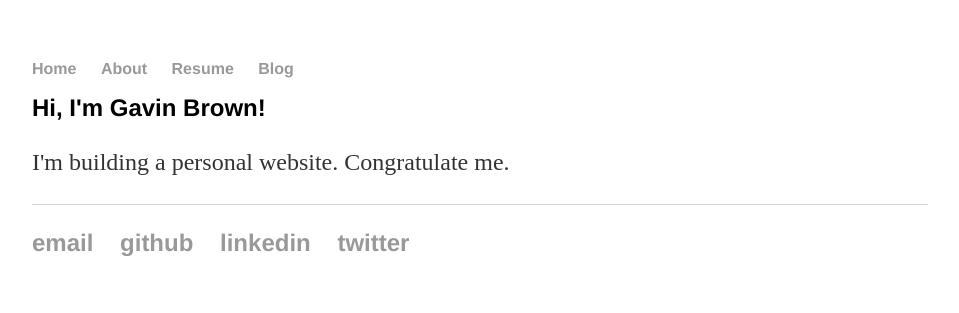
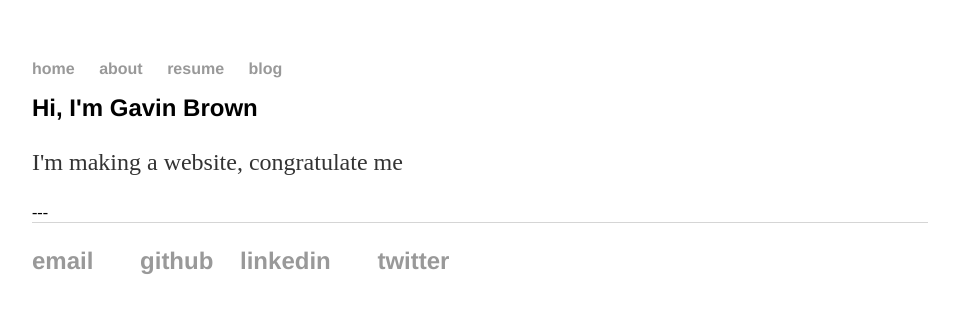
Before and after one commit to gavinrbrown1/gavinrbrown1.github.io, a Jekyll site: the page built from index.html, in a window 1280 px wide. Shown: the top 313 px of the page, without its empty margins (160-1119 px from the left). Built offline with Jekyll 4.4.1, drawn with Linux system fonts in a browser that asks for light colours.

Commit message:
Alters to rely on default layout

```diff
--- a/index.html
+++ b/index.html
@@ -1,32 +1,9 @@
-<!DCOTYPE html>
-<html>
-  <head>
-    <title>Gavin Brown</title>
-    <!-- link to main stylesheet -->
-    <link rel="stylesheet" type="text/css" href="/css/main.css">
-  </head>
-  <body>
-    <nav>
-    <ul>
-      <li><a href="/">Home</a></li>
-      <li><a href="/about">About</a></li>
-      <li><a href="/resume">Resume</a></li>
-      <li><a href="/blog">Blog</a></li>
-    </ul>
-    </nav>
-    <div class="container">
-    <div class="blurb">
-      <h1>Hi, I'm Gavin Brown!</h1>
-        <p>I'm building a personal website. Congratulate me.</p>
-      </div><!-- /.blurb -->
-      </div><!-- ./container -->
-      <footer>
-      <ul>
-        <li><a href="mailto:gavinrbrown1@gmail.com">email</a></li>
-        <li><a href="https://github.com/gavinrbrown1">github</a></li>
-        <li><a href="https://linkedin.com/in/gavinrbrown1">linkedin</a></li>
-        <li><a href="https://twitter.com/gavinrbrown1">twitter</a></li>
-      </ul>
-      </footer>
-    </body>
-  </html>
+---
+layout: default
+title: Gavin Brown
+---
+<div class="blurb">
+  <h1>Hi, I'm Gavin Brown</h1>
+  <p>I'm making a website, congratulate me</p>
+</div><!-- /.blurb -->
+---
```
